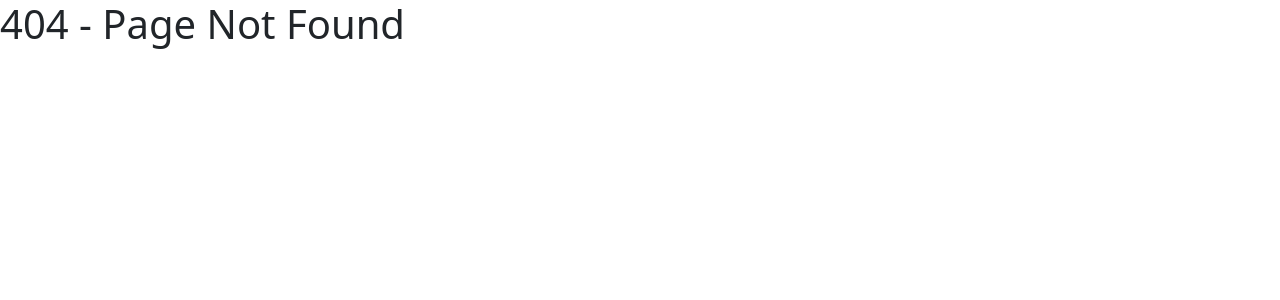
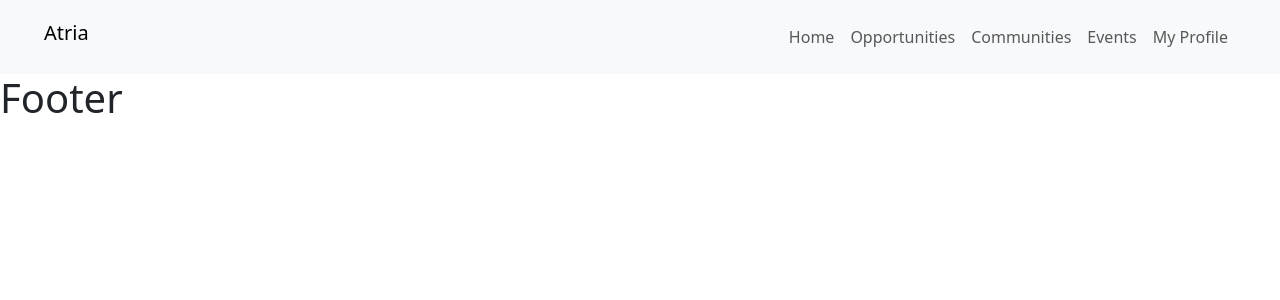
Before and after one commit to AtriaCoop/townhall-frontend, a Next.js app: page /event in a window 1280 px wide. Before the commit this address had no page. Shown: the top 300 px of the page. Built offline with nearby package versions, Linux system fonts and the light colour scheme.

Commit message:
added pages

```diff
--- a/src/components/navigation/navigation.jsx
+++ b/src/components/navigation/navigation.jsx
@@ -36,13 +36,13 @@ export default function Navigation() {
               <Link href="/" className="nav-link">Home</Link>
             </li>
             <li className="nav-item">
-              <Link href="/opportunities" className="nav-link">Opportunities</Link>
+              <Link href="/opportunity" className="nav-link">Opportunities</Link>
             </li>
             <li className="nav-item">
-              <Link href="/communities" className="nav-link">Communities</Link>
+              <Link href="/community" className="nav-link">Communities</Link>
             </li>
             <li className="nav-item">
-              <Link href="/events" className="nav-link">Events</Link>
+              <Link href="/event" className="nav-link">Events</Link>
             </li>
             <li className="nav-item">
               <Link href="/profile" className="nav-link">My Profile</Link>
--- /dev/null
+++ b/src/pages/event/index.jsx
@@ -0,0 +1,11 @@
+import Navigation from '../../components/navigation/navigation.jsx';
+import Footer from '../../components/footer/footer.jsx';
+
+export default function Event() {
+    return (
+        <div className="event">
+            <Navigation />
+            <Footer />
+        </div>
+    )
+}
--- a/src/pages/index.jsx
+++ b/src/pages/index.jsx
@@ -4,10 +4,8 @@ import Footer from '../components/footer/footer.jsx'
 export default function Home() {
   return (
     <div className="home">
-      <div className="title">
         <Navigation />
         <Footer />
-      </div>
     </div>
   );
 }
```
Also changed, not shown: src/pages/community/index.jsx (added, +11 -0 lines), src/pages/opportunity/index.jsx (added, +11 -0 lines), src/pages/profile/index.jsx (added, +11 -0 lines).
